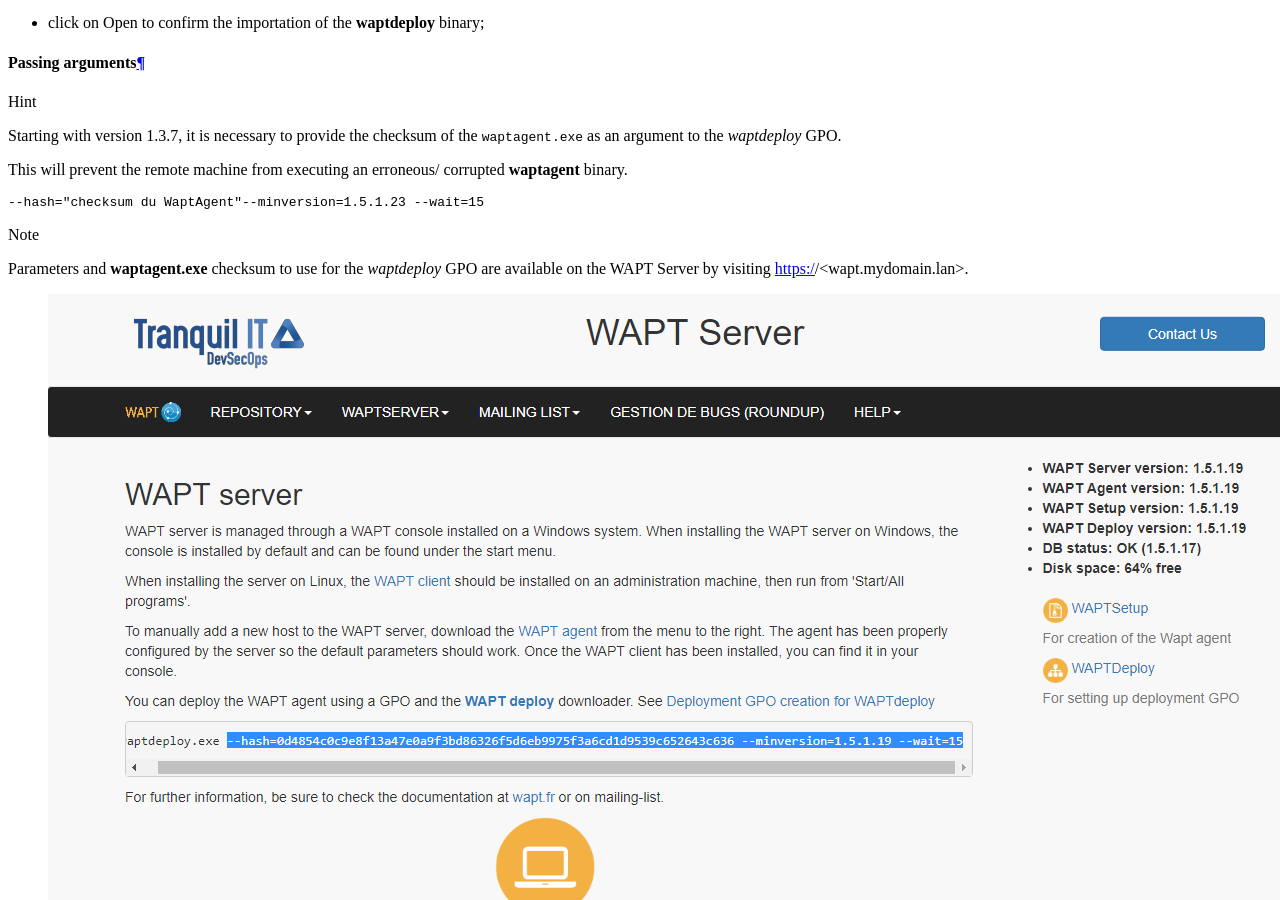
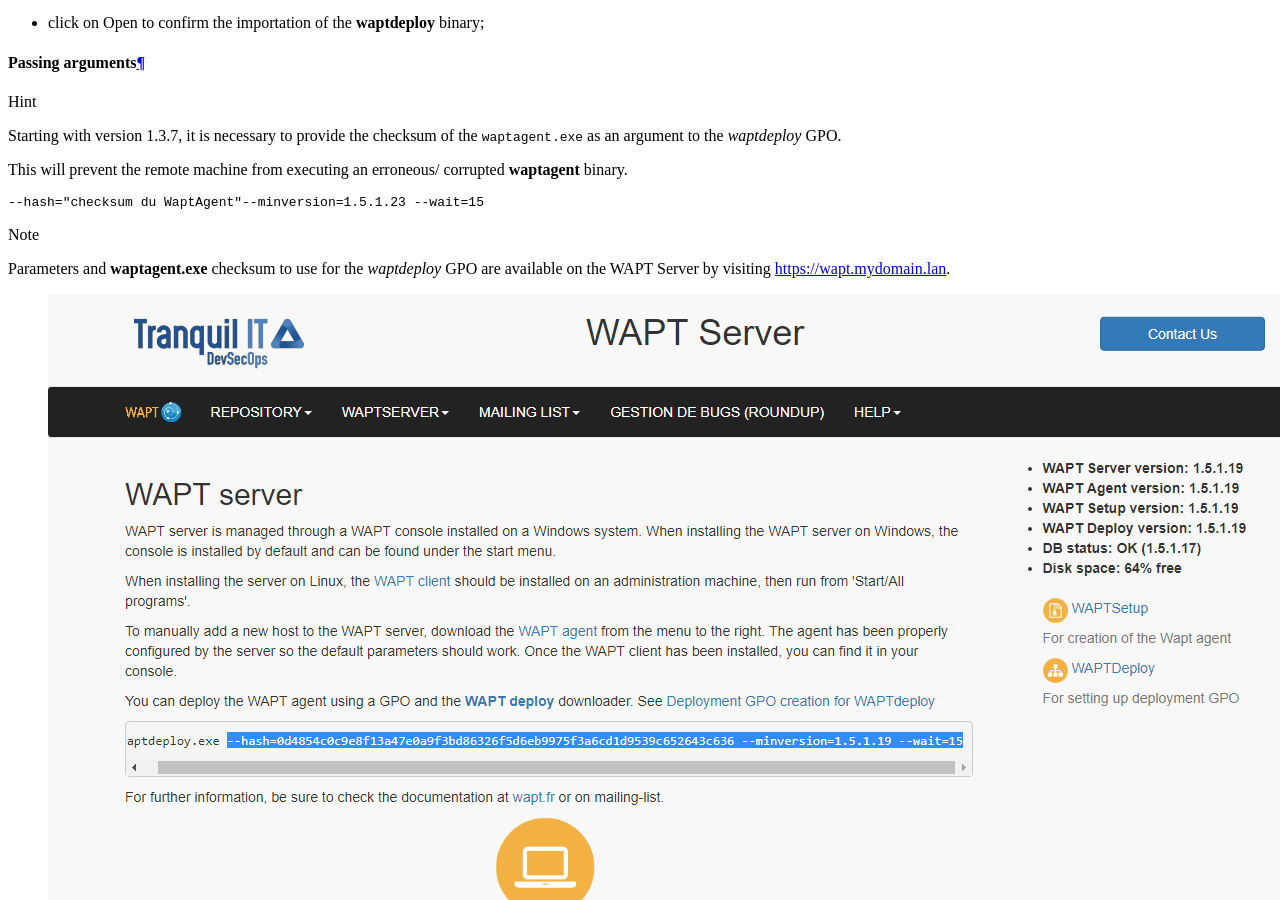
Before and after one commit to tranquilit/WAPT-Documentation, a Sphinx documentation site: the page built from source/wapt-configuration/wapt-deploy/index.rst, in a window 1280 px wide and 900 px high, scrolled down 9905 px. Built offline with Sphinx 7.4.7 and the Read the Docs theme 2.0.0, drawn with Linux system fonts in a browser that asks for light colours.

Commit message:
updated po files and fix typos

```diff
--- a/source/wapt-configuration/wapt-deploy/index.rst
+++ b/source/wapt-configuration/wapt-deploy/index.rst
@@ -294,7 +294,7 @@
 
   Parameters and :program:`waptagent.exe` checksum to use
   for the *waptdeploy* GPO are available on the WAPT Server by visiting
-  https://<wapt.mydomain.lan>.
+  https://wapt.mydomain.lan.
 
   .. figure:: waptdeploy-copy-parameters.png
     :align: center
```
Also changed, not shown: 17 other files.
